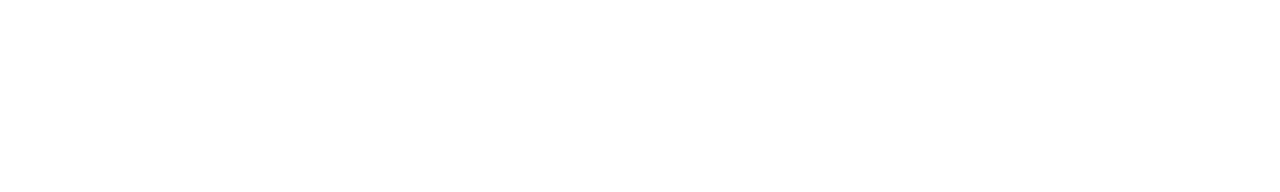
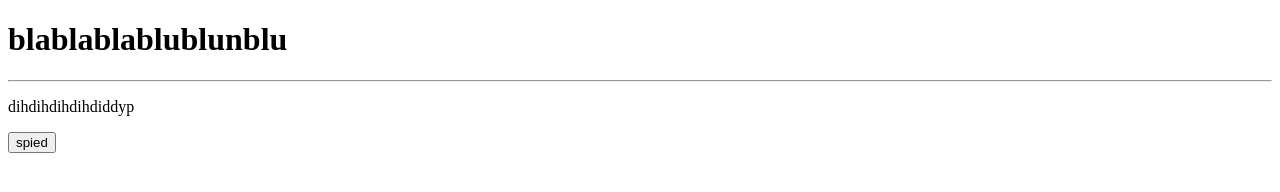
Before and after one commit to pkamensky/index, a plain HTML site: page index.html in a window 1280 px wide. Drawn offline with Linux system fonts and the light colour scheme.

Commit message:
h1 p button

```diff
--- a/index.html
+++ b/index.html
@@ -6,6 +6,18 @@
     <title>Document</title>
 </head>
 <body>
+    <h1>blablablablublunblu</h1>
+    <hr>
+    <p>dihdihdihdihdiddyp</p>
+    <p id="guh"></p>
+    <button type="button" onclick="butt()">spied</button>
 
+    <script>
+function butt(){
+    guh.innerHTML="ninjer";
+}
+
+
+    </script>
 </body>
 </html>
```
